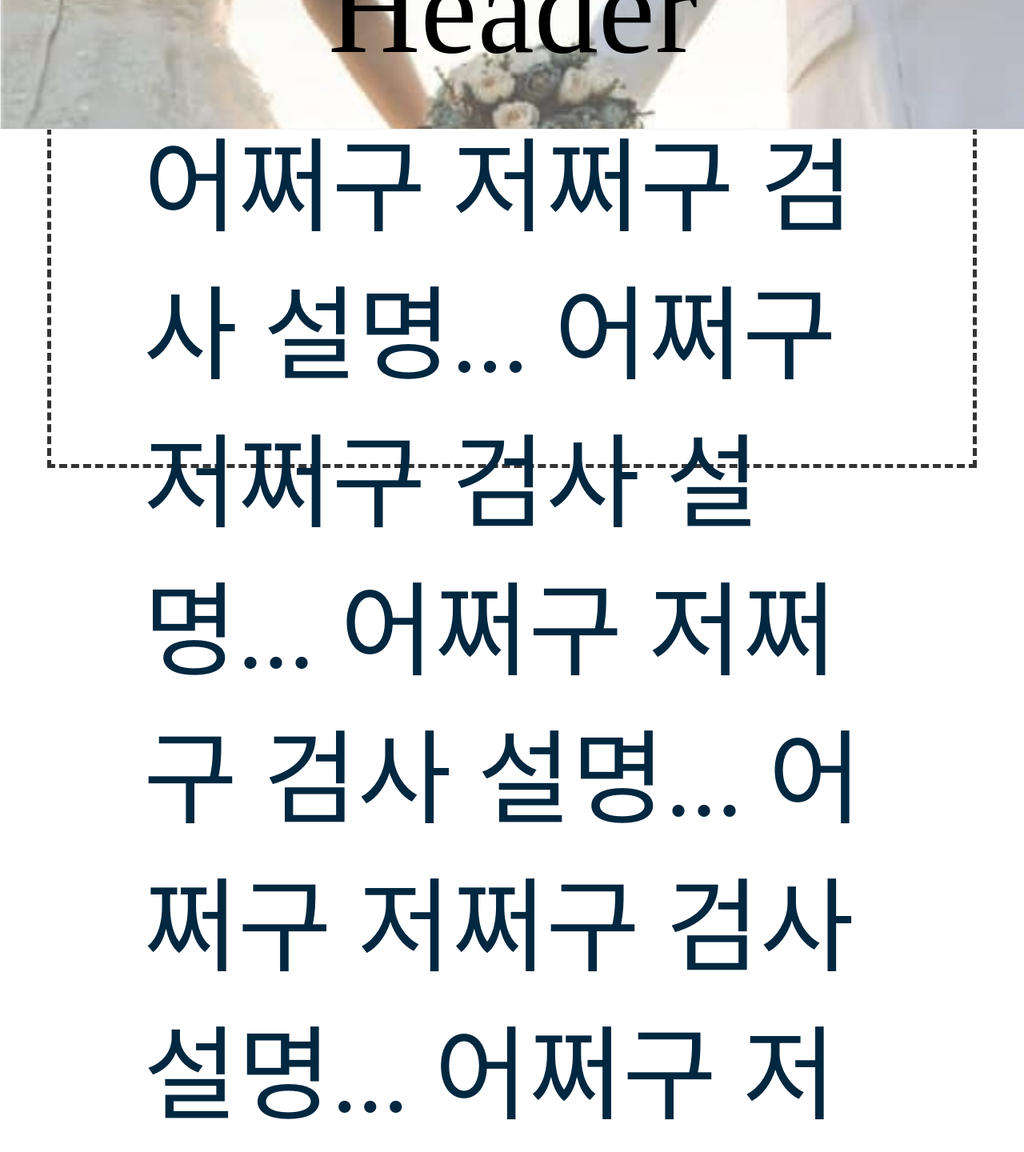
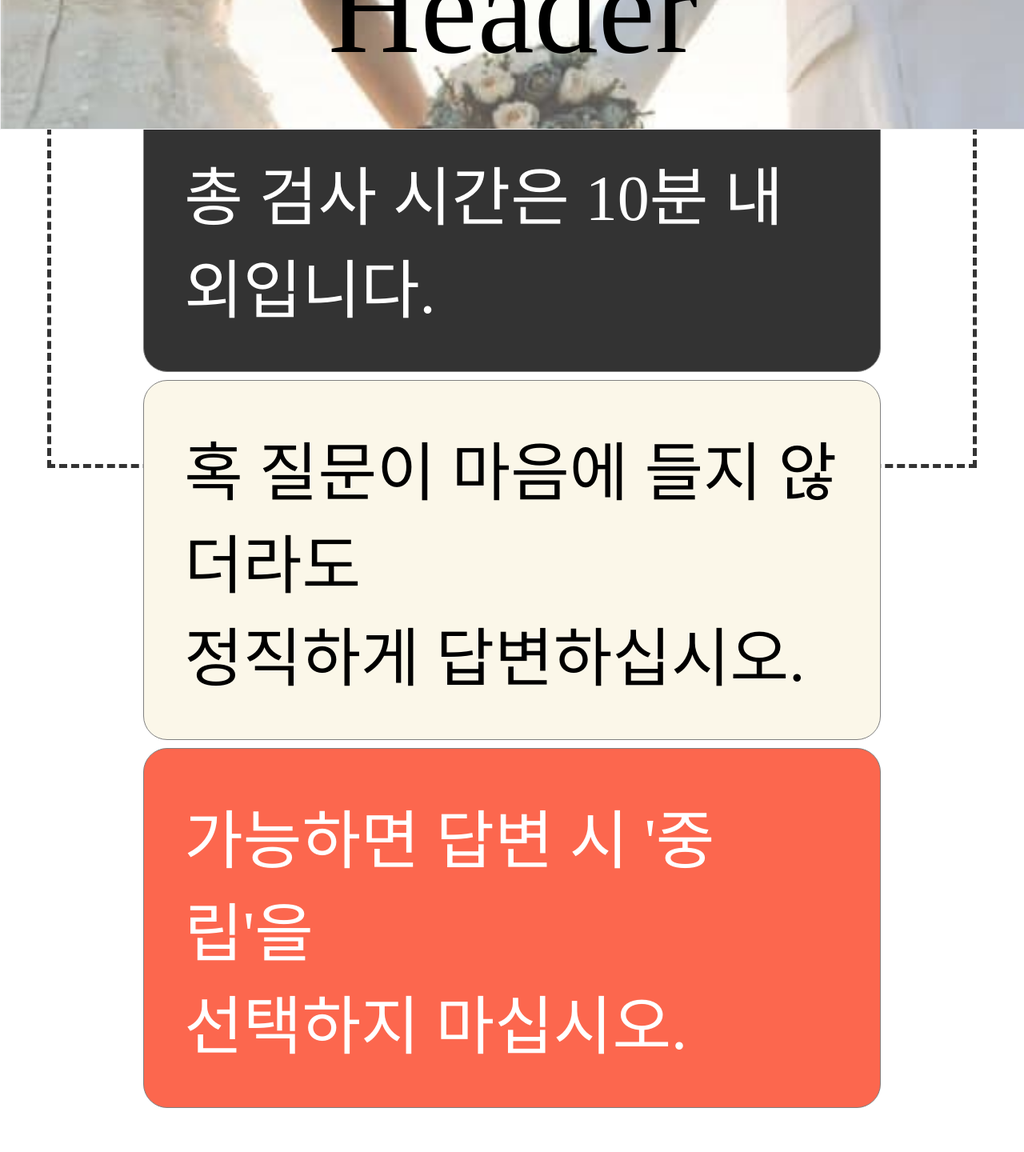
Before and after one commit to hyukyyy/hcp, a React (Create React App) app in the folder hcp/: page / in a window 1280 px wide. Shown: the part 140-1580 px from the top of the page at 80% size. Built offline with nearby package versions, Linux system fonts and the light colour scheme; a web font is replaced by a local one.

Commit message:
Intro 완성

```diff
--- a/hcp/package.json
+++ b/hcp/package.json
@@ -3,6 +3,7 @@
   "version": "0.1.0",
   "private": true,
   "dependencies": {
+    "@ant-design/icons": "^4.7.0",
     "@testing-library/jest-dom": "^5.11.4",
     "@testing-library/react": "^11.1.0",
     "@testing-library/user-event": "^12.1.10",
--- a/hcp/src/components/Intro.js
+++ b/hcp/src/components/Intro.js
@@ -1,3 +1,4 @@
+import { ArrowRightOutlined } from "@ant-design/icons";
 import { Button } from "antd";
 
 const Intro = ({ nextPage }) => {
@@ -49,31 +50,106 @@ const Intro = ({ nextPage }) => {
             style={{
               flex: 1,
               width: "100%",
-              fontSize: "8rem",
+              fontSize: "6rem",
               marginBottom: "3rem",
               textOverflow: "unset",
               fontFamily: "'Nanum Brush Script', 'cursive'",
             }}
           >
-            어쩌구 저쩌구 검사 설명... 어쩌구 저쩌구 검사 설명... 어쩌구 저쩌구
-            검사 설명... 어쩌구 저쩌구 검사 설명... 어쩌구 저쩌구 검사 설명...
-            어쩌구 저쩌구 검사 설명... 어쩌구 저쩌구 검사 설명... 어쩌구 저쩌구
-            검사 설명... 어쩌구 저쩌구 검사 설명... 어쩌구 저쩌구 검사 설명...
-            어쩌구 저쩌구 검사 설명... 어쩌구 저쩌구 검사 설명... 어쩌구 저쩌구
-            검사 설명...
+            <div
+              style={{
+                display: "flex",
+                height: 1200,
+                // opacity: 0.5,
+                fontSize: "5rem",
+                color: "white",
+                flexDirection: "column",
+                marginBottom: 50,
+              }}
+            >
+              <div
+                style={{
+                  flex: 3,
+                  color: "white",
+                  padding: 50,
+                  background: "#333333",
+                  borderRadius: 30,
+                  display: "flex",
+                  justifyContent: "center",
+                  alignItems: "center",
+                  marginBottom: 10,
+
+                  borderColor: "grey",
+                  borderStyle: "solid",
+                  borderWidth: 1,
+                }}
+              >
+                총 검사 시간은 10분 내외입니다.
+              </div>
+              <div
+                style={{
+                  flex: 3,
+                  color: "black",
+                  padding: 50,
+                  background: "#FBF7E9",
+                  borderRadius: 30,
+                  display: "flex",
+                  justifyContent: "center",
+                  alignItems: "center",
+                  marginBottom: 10,
+                  borderColor: "grey",
+                  borderStyle: "solid",
+                  borderWidth: 1,
+                }}
+              >
+                혹 질문이 마음에 들지 않더라도 <br />
+                정직하게 답변하십시오.
+              </div>
+              <div
+                style={{
+                  flex: 3,
+                  color: "white",
+                  padding: 50,
+                  background: "#FC674E",
+                  borderRadius: 30,
+                  display: "flex",
+                  justifyContent: "center",
+                  alignItems: "center",
+                  marginBottom: 10,
+                  borderColor: "grey",
+                  borderStyle: "solid",
+                  borderWidth: 1,
+                }}
+              >
+                가능하면 답변 시 '중립'을 <br />
+                선택하지 마십시오.
+              </div>
+            </div>
+            <div style={{ padding: 30, marginBottom: 50 }}>
+              본 검사는 회원님의 질문에 대한
+              <br />
+              답과 활동을 기반으로 진행됩니다.
+            </div>
+            <div style={{ padding: 30 }}>
+              더 자세한 정보를 원하실 경우
+              <br />
+              추가 링크를 이용해주세요.
+            </div>
           </div>
           <Button
             onClick={() => nextPage()}
             style={{
-              width: "15rem",
+              width: "20rem",
               height: "10rem",
-              borderRadius: 20,
+              borderRadius: 100,
+              background: "#FBF7E9",
+              borderWidth: 0,
 
               fontSize: "5rem",
               fontFamily: "'Nanum Brush Script', 'cursive'",
             }}
           >
-            검사시작
+            검사시작 <ArrowRightOutlined />
           </Button>
         </div>
       </div>
--- a/hcp/src/components/Questions.js
+++ b/hcp/src/components/Questions.js
@@ -58,9 +58,9 @@ const Questions = ({ question, nextPage }) => {
           <Button
             onClick={() => nextPage()}
             style={{
-              width: "15rem",
+              width: "20rem",
               height: "10rem",
-              borderRadius: 20,
+              borderRadius: 100,
 
               fontSize: "5rem",
               fontFamily: "'Nanum Brush Script', 'cursive'",
--- a/hcp/src/static/questions.js
+++ b/hcp/src/static/questions.js
@@ -4,13 +4,10 @@ const questions = [
     selections: [{ text: "" }],
   },
   {
-    title: "1번 문항",
+    title: "성별",
     selections: [
       { text: "1번문항 selection1" },
       { text: "1번문항 selection2" },
-      { text: "1번문항 selectiom3" },
-      { text: "1번문항 selection4" },
-      { text: "1번문항 selection5" },
     ],
   },
   {
```
Also changed, not shown: 1 other file (tests, documents, lock files or other folders).
